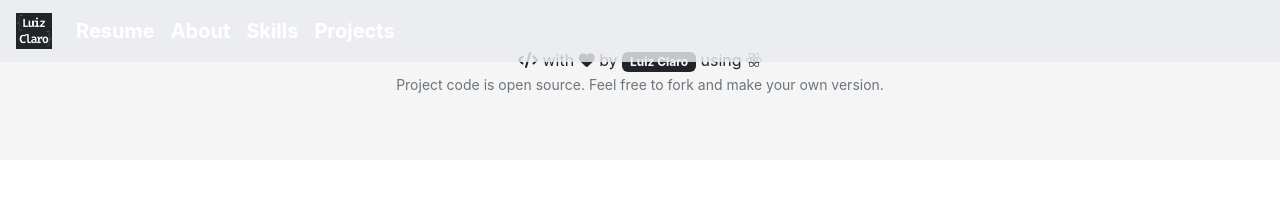
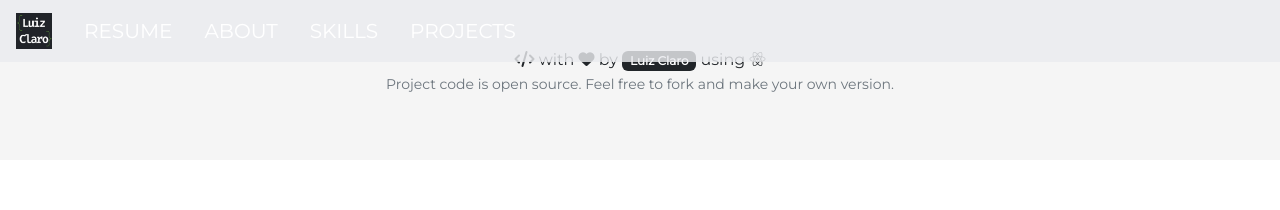
Before and after one commit to LFClaro/lfclaro.github.io, a React (Create React App) app: page /blog/1 in a window 1280 px wide. Shown: the top 210 px of the page. Built offline with nearby package versions, Linux system fonts and the light colour scheme.

Commit message:
general font & navbar changes

```diff
--- a/package.json
+++ b/package.json
@@ -13,6 +13,7 @@
     "bootstrap": "^5.2.3",
     "classnames": "^2.3.2",
     "framer-motion": "^10.12.2",
+    "html-react-parser": "^3.0.16",
     "react": "^18.2.0",
     "react-bootstrap": "^2.7.4",
     "react-dom": "^18.2.0",
--- a/src/MyData.js
+++ b/src/MyData.js
@@ -64,9 +64,9 @@ const mainInfo = {
 const about = {
     show: true, // Toggle whether you want to display this section or not
     heading: "About Me",
-    bio: "I'm an app developer with a passion for combining cutting-edge technology with user-friendly design. With a background in audiovisual aesthetics, I bring a unique perspective to my work that allows me to create apps that look and feel great. I'm always thinking critically about how to make my apps more intuitive and engaging, and I'm constantly seeking out new opportunities to improve my skills and stay up-to-date with industry trends. I'm looking for full-time opportunities that allow me to bring my creativity and expertise to a collaborative team environment. Let's connect and create something amazing together!",
+    bio: "I develop user-friendly apps from the ground up.<br /><br />With a background in audiovisual aesthetics, I bring a unique perspective that allows me to think critically about how to make my apps more intuitive and engaging.<br /><br />I'm currently seeking new opportunities to bring creativity and expertise to a collaborative team. Let's connect and create something amazing!",
     resume: "https://drive.google.com/file/d/138XN2O8dLMopmYDY2GY7k2lwGEpbFyHd/view?usp=sharing", // get this link from any provider you host your resume at
-    imageSize: 375,
+    imageSize: 320,
     profilePictureLink: "LFClaro",
     /* If you want the About Section to show a profile picture you can fill the profilePictureLink either with:
 a) Substitute "assets/img/profile.png" for any image you upload to that folder and keep "profile" to import here,
--- a/src/components/NavBar.js
+++ b/src/components/NavBar.js
@@ -67,42 +67,42 @@ const Navigation = React.forwardRef((props, ref) => {
       </Navbar.Brand>
       <Navbar.Toggle aria-controls="basic-navbar-nav" className="toggler" />
       <Navbar.Collapse id="basic-navbar-nav">
-        <Nav className="navbar-nav mr-auto">
+        <Nav className="ml-auto justify-content-end">
           {/* {
             <NavLink className="nav-item lead">
               <Link to={process.env.PUBLIC_URL + "/blog"}>Blog</Link>
             </NavLink>
           } */}
           <NavLink
-            className="nav-item lead fw-bold"
+            className="nav-item lead px-2"
             href={about.resume}
             target="_blank"
             rel="noreferrer noopener"
           >
-            Resume
+            RESUME
           </NavLink>
           {about.show && (
             <NavLink
-              className="nav-item lead fw-bold"
+              className="nav-item lead px-2"
               href={process.env.PUBLIC_URL + "/#aboutme"}
             >
-              About
+              ABOUT
             </NavLink>
           )}
           {skills.show && (
             <NavLink
-              className="nav-item lead fw-bold"
+              className="nav-item lead px-2"
               href={process.env.PUBLIC_URL + "/#skills"}
             >
-              Skills
+              SKILLS
             </NavLink>
           )}
           {portfolio.show && (
             <NavLink
-              className="nav-item lead fw-bold"
+              className="nav-item lead px-2"
               href={process.env.PUBLIC_URL + "/#projects"}
             >
-              Projects
+              PROJECTS
             </NavLink>
           )}
         </Nav>
--- a/src/components/home/About.js
+++ b/src/components/home/About.js
@@ -6,6 +6,8 @@ import { TypeAnimation } from 'react-type-animation';
 const pictureLinkRegex = new RegExp(
   /[(http(s)?):(www.)?a-zA-Z0-9@:%._+~#=]{2,256}\.[a-z]{2,6}\b([-a-zA-Z0-9@:%_+.~#?&//=]*)/
 );
+
+const parseHtml = require('html-react-parser');
 
 const AboutMe = ({ heading, bio, link, imgSize, resume }) => {
   const [profilePicUrl, setProfilePicUrl] = React.useState("");
@@ -49,9 +51,10 @@ const AboutMe = ({ heading, bio, link, imgSize, resume }) => {
           <h2 className="display-4 pb-5 text-center text-dark">
             <TypeAnimation cursor={true} sequence={[heading, 3000, '']} repeat={Infinity} />
           </h2>
-          <p className="lead text-center">{bio}</p>
+          <p className="lead text-center">{parseHtml(bio)}</p>
           {resume && (
             <p className="lead text-center">
+            <br/>
               <a
                 className="btn btn-outline-dark btn-lg"
                 href={resume}
--- a/src/components/home/Hero.js
+++ b/src/components/home/Hero.js
@@ -30,7 +30,7 @@ function Hero(props) {
           &nbsp;/&#62;
         </motion.span>
       </h2>
-      <motion.p className='lead fw-bold' initial={{ opacity: window.innerWidth < 996 ? '100%' : '0%' }} animate={{ opacity: '100%' }} transition={{ delay: '2', duration: '2' }}>
+      <motion.p className='lead' initial={{ opacity: window.innerWidth < 996 ? '100%' : '0%' }} animate={{ opacity: '100%' }} transition={{ delay: '2', duration: '2' }}>
         {tagline}
       </motion.p>
       <motion.div className="p-5" initial={{ opacity: window.innerWidth < 996 ? '100%' : '0%' }} animate={{ opacity: '100%' }} transition={{ delay: '2', duration: '2' }}>
--- a/src/scss/_index.scss
+++ b/src/scss/_index.scss
@@ -1,4 +1,5 @@
 @import url("https://fonts.googleapis.com/css2?family=Roboto:wght@100;400;700&display=swap");
+@import url("https://fonts.googleapis.com/css?family=Montserrat|Inconsolata");
 
 html {
   font-size: 14px;
@@ -12,7 +13,7 @@ body {
   -webkit-font-smoothing: antialiased;
   -moz-osx-font-smoothing: grayscale;
   margin: 0;
-  font-family: -apple-system, BlinkMacSystemFont, "Segoe UI", "Roboto", "Oxygen";
+  font-family: "Montserrat", -apple-system, BlinkMacSystemFont, "Segoe UI", "Roboto", "Oxygen";
 }
 
 code {
```
Also changed, not shown: 1 other file (tests, documents, lock files or other folders).
